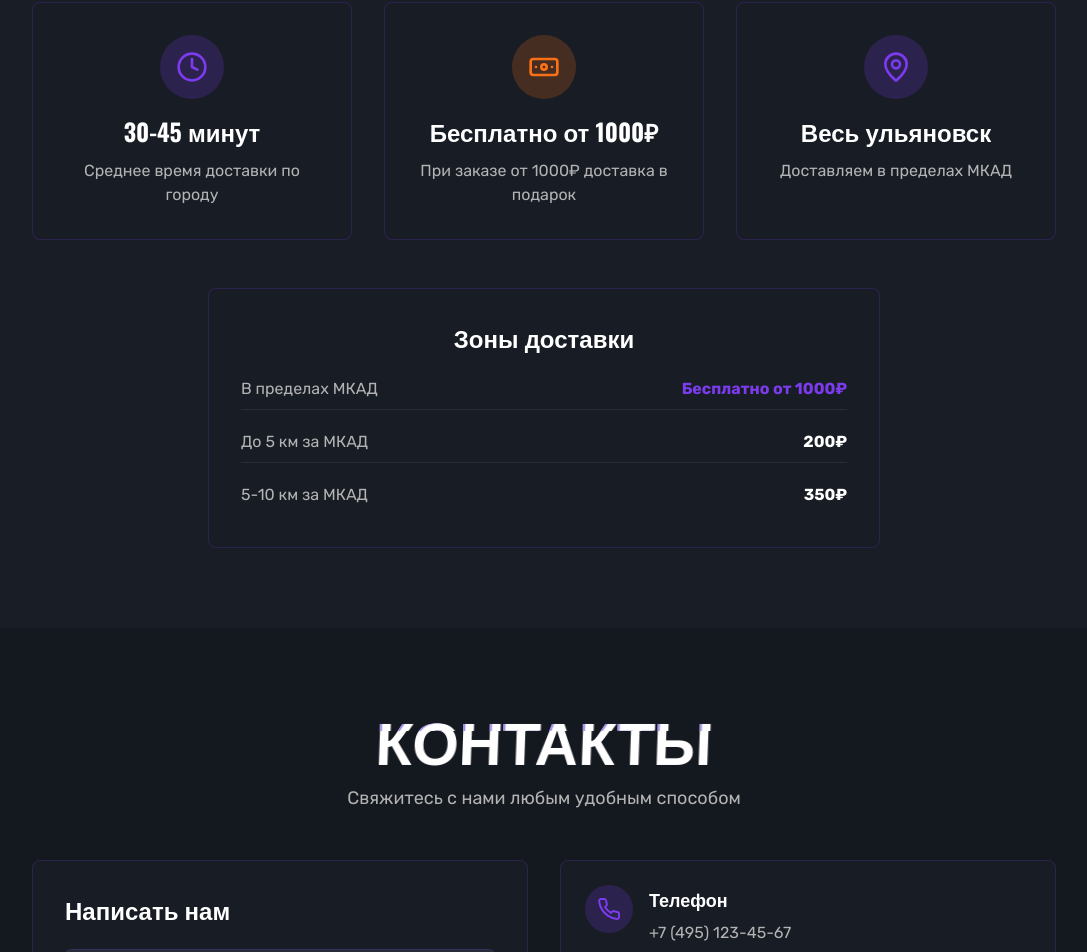
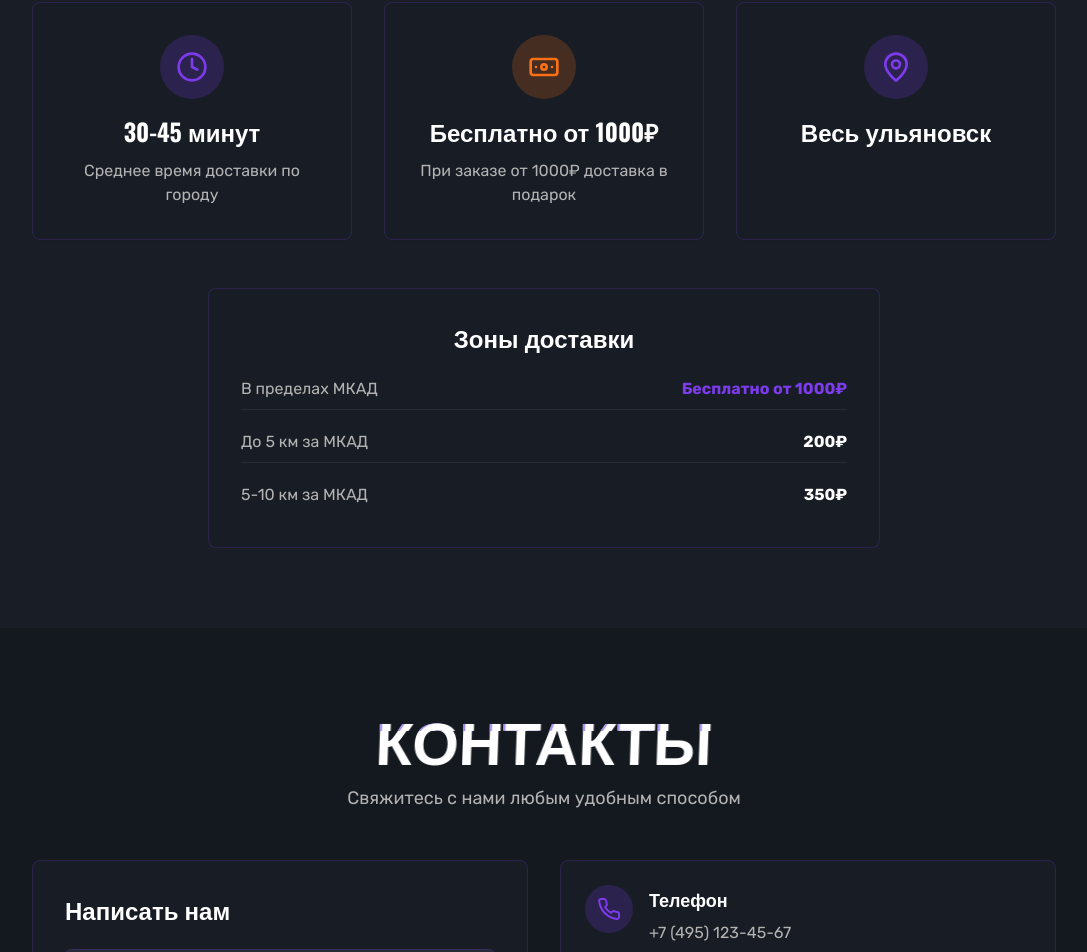
Before and after one commit to pr-poehali-dev/indie-eat-glitch-site, a React (Vite) app: page / in a window 1280 px wide. Shown: the part 2250-3202 px from the top of the page, without its empty margins (96-1183 px from the left). Built offline with nearby package versions, Linux system fonts and the light colour scheme.

Commit message:
Обновление 1 компонентов

```diff
--- a/src/pages/Index.tsx
+++ b/src/pages/Index.tsx
@@ -201,7 +201,7 @@ const Index = () => {
                 <Icon name="MapPin" size={32} className="text-primary" />
               </div>
               <h3 className="text-2xl font-bold mb-3">Весь ульяновск</h3>
-              <p className="text-muted-foreground">Доставляем в пределах МКАД</p>
+              <p className="text-muted-foreground"></p>
             </Card>
           </div>
 
```
